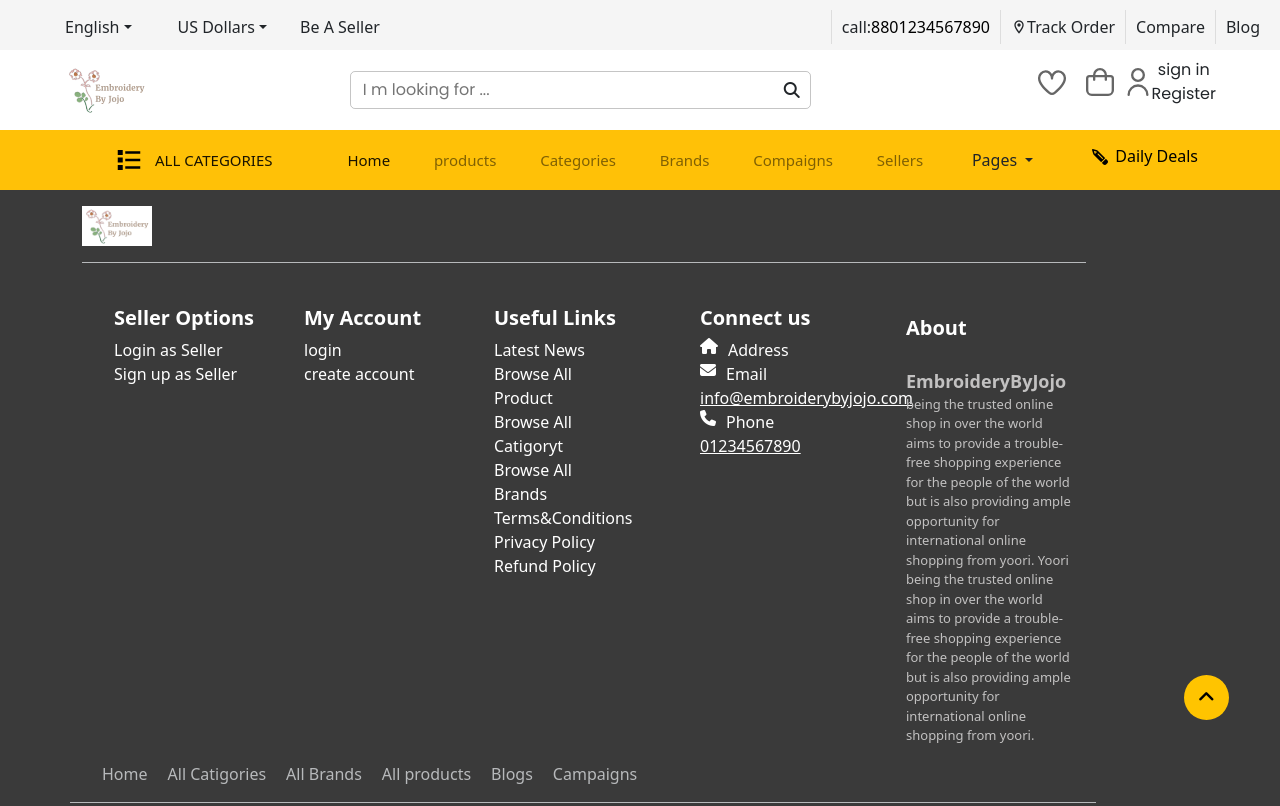
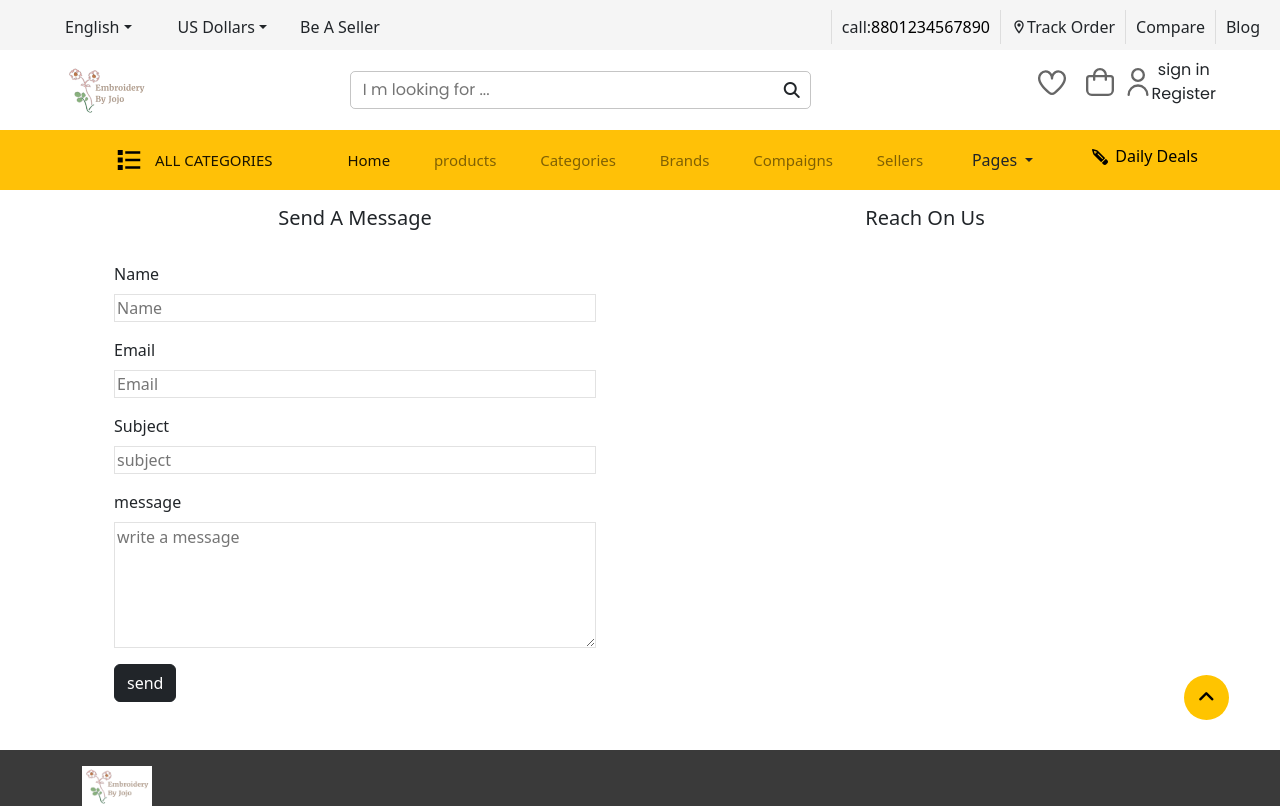
Before and after one commit to ArejGris/EmbroidaryByJojo, a Vue app: page /connect-us in a window 1280 px wide. Before the commit this address had no page. Shown: the top 806 px of the page. Built offline with nearby package versions, Linux system fonts and the light colour scheme; a web font is replaced by a local one.

Commit message:
connect us page

```diff
--- a/src/components/LargeNav.vue
+++ b/src/components/LargeNav.vue
@@ -35,7 +35,7 @@
                                 <div class="dropdown-menu" aria-labelledby="dropdownMenuButton">
                                  <a class="dropdown-item" href="#">Blog</a>
                                 <a class="dropdown-item" href="#">About us</a>
-                                <a class="dropdown-item" href="#">Connect us</a>
+                                <router-link class="dropdown-item" to="/connect-us">Connect us</router-link>
                                  </div>
                       </div>
                     </li>
--- /dev/null
+++ b/src/pages/connectus.vue
@@ -0,0 +1,68 @@
+<template>
+    <section>
+        <div class="container">
+            <div class="row">
+                <div class="col-md-6">
+                    <div class="title">
+                        <h1>Send A Message</h1>
+                    </div>
+                    <form >
+                        <div class="form-group">
+                            <label for="">Name</label>
+                            <input type="text" placeholder="Name">
+                        </div>
+                        <div class="form-group">
+                            <label for="">Email</label>
+                            <input type="text" placeholder="Email">
+                        </div>
+                        <div class="form-group">
+                            <label for="">Subject</label>
+                            <input type="text" placeholder="subject">
+
+                        </div>
+                        <div class="form-group">
+                            <label for="">message</label>
+                            <textarea rows="5" placeholder="write a message"></textarea>
+                        </div>
+                        <div class="form-group">
+                        <button class="btn btn-dark">send</button>
+
+                        </div>
+                    </form>
+                </div>
+                <div class="col-md-6">
+                    <div class="contact-info">
+                        <h1>Reach On Us</h1>
+                    </div>
+                </div>
+            </div>
+        </div>
+    </section>
+</template>
+<style scoped>
+form{
+    display: flex;
+    flex-direction: column;
+    align-items: center;
+    justify-content: center;
+    margin: 2rem;
+}
+.form-group{
+    width: 100%;
+    display: flex;
+    flex-direction: column;
+    align-items: flex-start;
+
+}
+
+.form-group input,.form-group textarea{
+    border: 1px solid rgba(128, 128, 128, 0.226);
+    width: 100%;
+}
+input[type=textarea]{
+    height: 500px;
+}
+h1{
+    font-size: 20px;
+}
+</style>
--- a/src/router.js
+++ b/src/router.js
@@ -7,7 +7,7 @@ import product from "./pages/product.vue";
 import AllCatigories from './pages/AllCatigories.vue'
 import OneCatigory from './pages/OneCatigory.vue'
 import AllProducts2 from './pages/AllProducts2.vue'
-
+import connectus from './pages/connectus.vue'
 const routes=[
     {
         path:'/',component:HomePage
@@ -34,7 +34,11 @@ const routes=[
         path:'/product/:id',component:OneProduct,props:true,children:[
             {path:'s' ,component:product}
         ]
+     },
+     {
+        path:'/connect-us',component:connectus
      }
+
 ]
 const router=createRouter({
     history:createWebHistory(),
```
